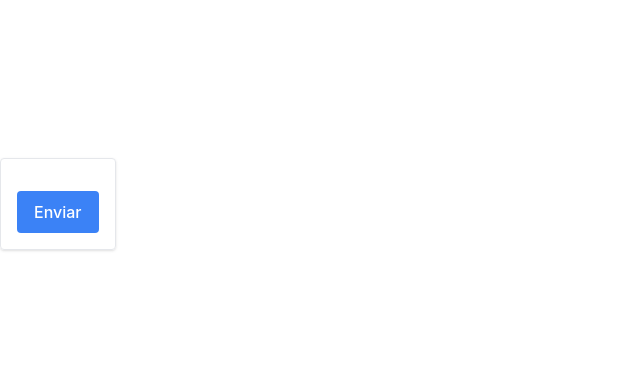
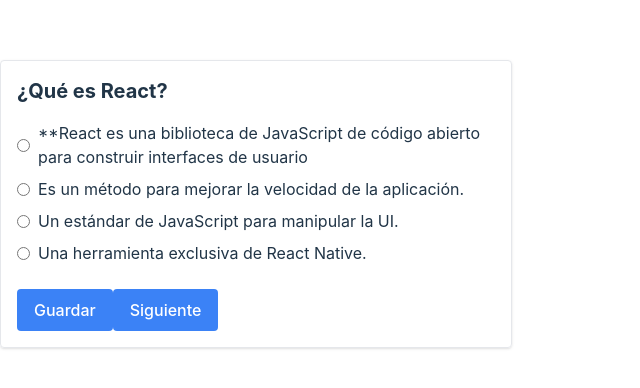
Before and after one commit to ricardoaot/dev-coach, a React (Vite) app: page / in a window 1280 px wide. Shown: the part 196-584 px from the top of the page, without its empty margins (0-640 px from the left). Built offline with nearby package versions, Linux system fonts and the light colour scheme.

Commit message:
subiendo cambios

```diff
--- a/src/components/atoms/Button.tsx
+++ b/src/components/atoms/Button.tsx
@@ -3,6 +3,7 @@
     children:React.ReactNode;
     onClick?: () => void;
     className?: string;
+    disabled?: boolean;
   }
 
   export const Button: React.FC<ButtonProps> = ({ type, children, onClick, className }) => {
@@ -10,6 +11,7 @@
       <button
         type={type}
         onClick={onClick}
+        disabled={false}
         className={`px-4 py-2 rounded hover:bg-blue-600 ${className}`}
       >
         {children}
--- a/src/components/molecules/QuestionForm.tsx
+++ b/src/components/molecules/QuestionForm.tsx
@@ -12,6 +12,12 @@
     question_last: string;
     topic: string;
     answer_options: AnswerOption[];
+  }
+
+  export interface UserAnswer{
+    question:string;
+    selectedOption:string;
+    isCorrect : boolean;
   }
 
 
--- a/src/components/organisms/QuestionFormComponent.tsx
+++ b/src/components/organisms/QuestionFormComponent.tsx
@@ -1,28 +1,47 @@
-import { useFormik } from "formik";
+import { Form, Formik,  } from "formik";
 import { QuestionData } from "../molecules/QuestionForm";
-// import { QuestionFormContent } from "../molecules/QuestionForm";
+import { QuestionFormContent } from "../molecules/QuestionForm";
 import { Button } from "../atoms/Button";
-import preguntas from "../../assets/preguntas_completas_react.json"
+import preguntas from "../../assets/preguntas_completas_react.json";
+import { useState } from "react";
+
 export const QuestionForm: React.FC = () => {
-    const questionData: QuestionData[] = preguntas
+  const questionData: QuestionData[] = preguntas;
 
-    console.log(questionData)
-    const formik = useFormik({
-      initialValues: {
-        selectedOption: "",
-      },
-      onSubmit: (values) => {
-        console.log(values)
+  const [currentQuestionIndex, setCurrentQuestionIndex] = useState(0); // Controla la pregunta actual
+  const [selectedOptions, setSelectedOptions] = useState<{
+    [key: number]: string;
+  }>({}); // Guarda las respuestas seleccionadas
+
+  const handleOptionChange = (optionId: string) => {
+    setSelectedOptions((prev) => ({
+      ...prev,
+      [currentQuestionIndex]: optionId,
+    }));
+  };
+
+  const handleNext = () => {
+    if (currentQuestionIndex < questionData.length - 1) {
+      setCurrentQuestionIndex(currentQuestionIndex + 1); // Avanza a la siguiente pregunta
+    } else {
+      console.log("Respuestas finales:", selectedOptions); // Procesa respuestas al finalizar
+      alert("Has completado todas las preguntas.");
+    }
+  };
+
+  const currentQuestion = questionData[currentQuestionIndex];
+
+
       // if (values.selectedOption === "No sé") {
       //   const unknownQuestion = {
-        //     question: questionData.question,
+      //     question: values.question,
       //     selectedOption: values.selectedOption,
       //   };
       //   saveUnknownQuestionsToFile([unknownQuestion]);
       // }
       // alert(`Seleccionaste: ${values.selectedOption}`);
-      },
-    });
+
+
 
   // const saveUnknownQuestionsToFile = (questions: { question: string; selectedOption: string }[]) => {
   //   const fileData = JSON.stringify(questions, null, 2);
@@ -35,21 +54,41 @@
   // };
 
   return (
+    <Formik
+    initialValues={ {
+      selectedOption: "",
+    }}
+    onSubmit={(values) => {
+      console.log(values);
+    }}
+
+    >
+      {({ isSubmitting }) => (
       <div className="p-4 max-w-lg mx-auto border rounded shadow">
-        <form onSubmit={formik.handleSubmit}>
+        <Form>
 
-          {/* <QuestionFormContent
-            questionData={questionData}
-            selectedOption={formik.values.selectedOption}
-            handleOptionChange={(option) => formik.setFieldValue("selectedOption", option)}
-          /> */}
+          <QuestionFormContent
+            questionData={currentQuestion}
+            selectedOption={selectedOptions[currentQuestionIndex] || ""}
+            handleOptionChange={handleOptionChange}
+          />
+
+          <Button type="submit" className="mt-4 bg-blue-500 text-white">
+            Guardar
+          </Button>
           <Button
-            type="submit"
+            type="button"
             className="mt-4 bg-blue-500 text-white"
+            disabled={isSubmitting}
+            onClick={handleNext}
           >
-            Enviar
+            {currentQuestionIndex < questionData.length - 1
+              ? "Siguiente"
+              : "Finalizar"}
           </Button>
-        </form>
+        </Form>
       </div>
+      )}
+    </Formik>
   );
 };
```
Lines whose indentation alone changed are shown as unchanged.
